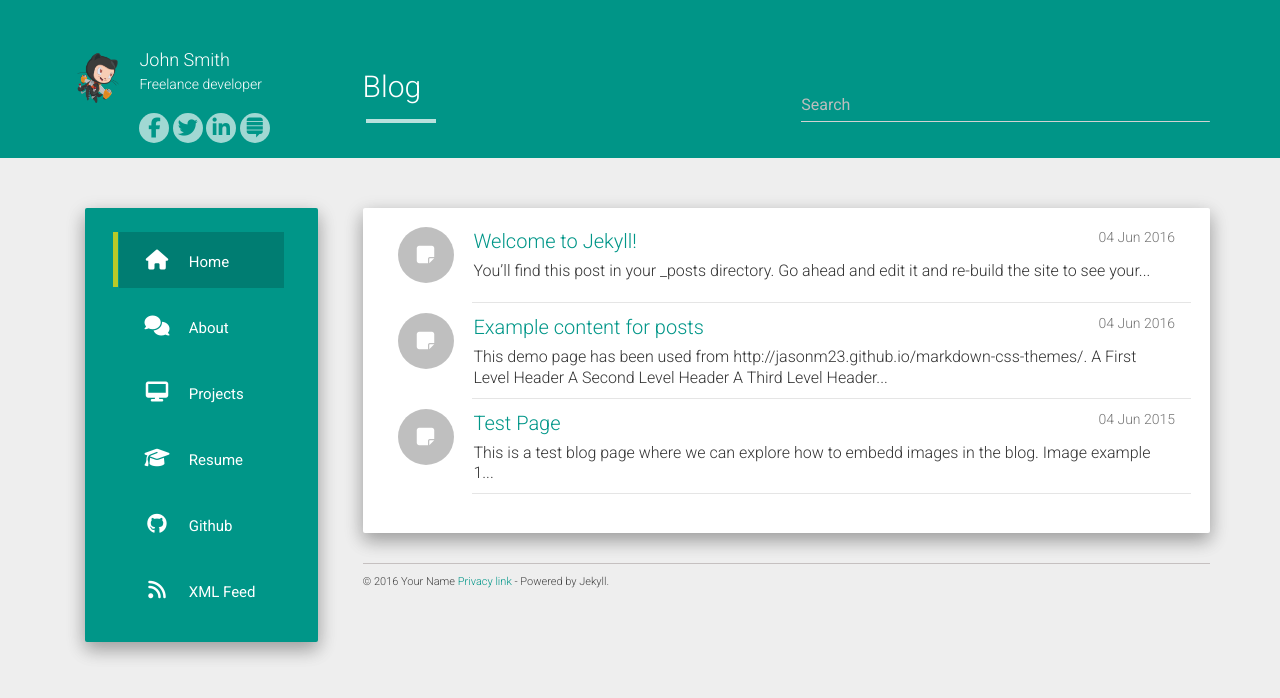
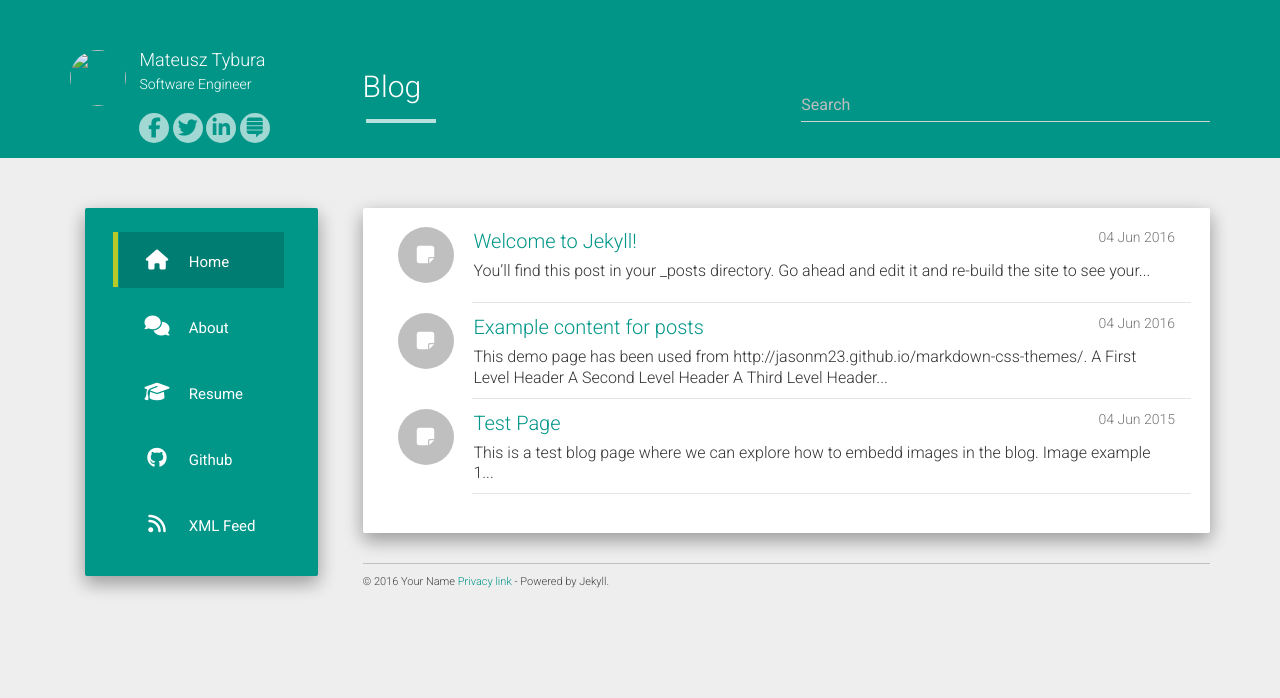
Before and after one commit to tyburam/tyburam.github.io, a Jekyll site: the page built from index.html, in a window 1280 px wide. Shown: the top 698 px of the page. Built offline with Jekyll 4.4.1, drawn with Linux system fonts in a browser that asks for light colours; nearby versions of some CDN libraries; the list of posts is cut into pages by our own code.

Commit message:
First changes

```diff
--- a/_config.yml
+++ b/_config.yml
@@ -1,17 +1,17 @@
-title: John Smith
+title: Mateusz Tybura
 description: My Personal Blog
-author: John Smith
+author: Mateusz Tybura
 logo: /hcz-jekyll-blog/static/img/avatar.png
 github: https://github.com/codeasashu
-about: Freelance developer
+about: Software Engineer
 
-baseurl: "https://codeasashu.github.io/hcz-jekyll-blog"
-url: "https://codeasashu.github.io/hcz-jekyll-blog"
+baseurl: "https://tyburam.github.io/"
+url: "https://tyburam.github.io/"
 
 allowsearch: true
 
-disqus_shortname: aboutashu
-google_analytics: UA-72862926-1
+#disqus_shortname: aboutashu
+#google_analytics: UA-72862926-1
 
 share:
   twitter_username: \#
```
Also changed, not shown: _data/urls.json (+1 -6 lines).
